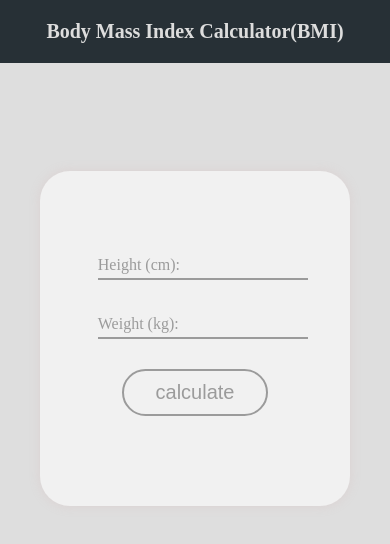
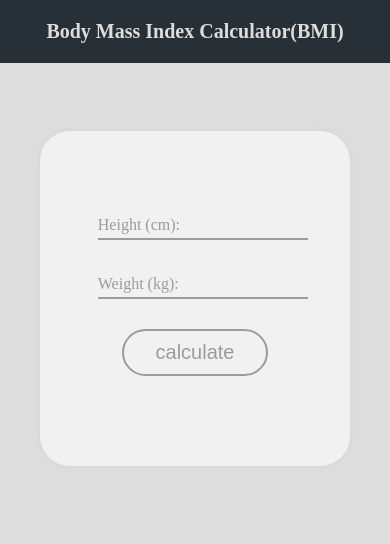
Before and after one commit to hosseinKarimzadeh/Bmi, a plain HTML site: page index.html in a window 390 px wide. Drawn offline with Linux system fonts and the light colour scheme.

Commit message:
Update style.css

```diff
--- a/style.css
+++ b/style.css
@@ -135,7 +135,7 @@
                     font-size: 20px;
                 }
                 section {
-                    margin: 5.4rem 2rem 1rem;
+                    margin: 3.4rem 2rem 1rem;
                 }
                 .inputs__group {
                     margin: 10px 2vw 0;
```
